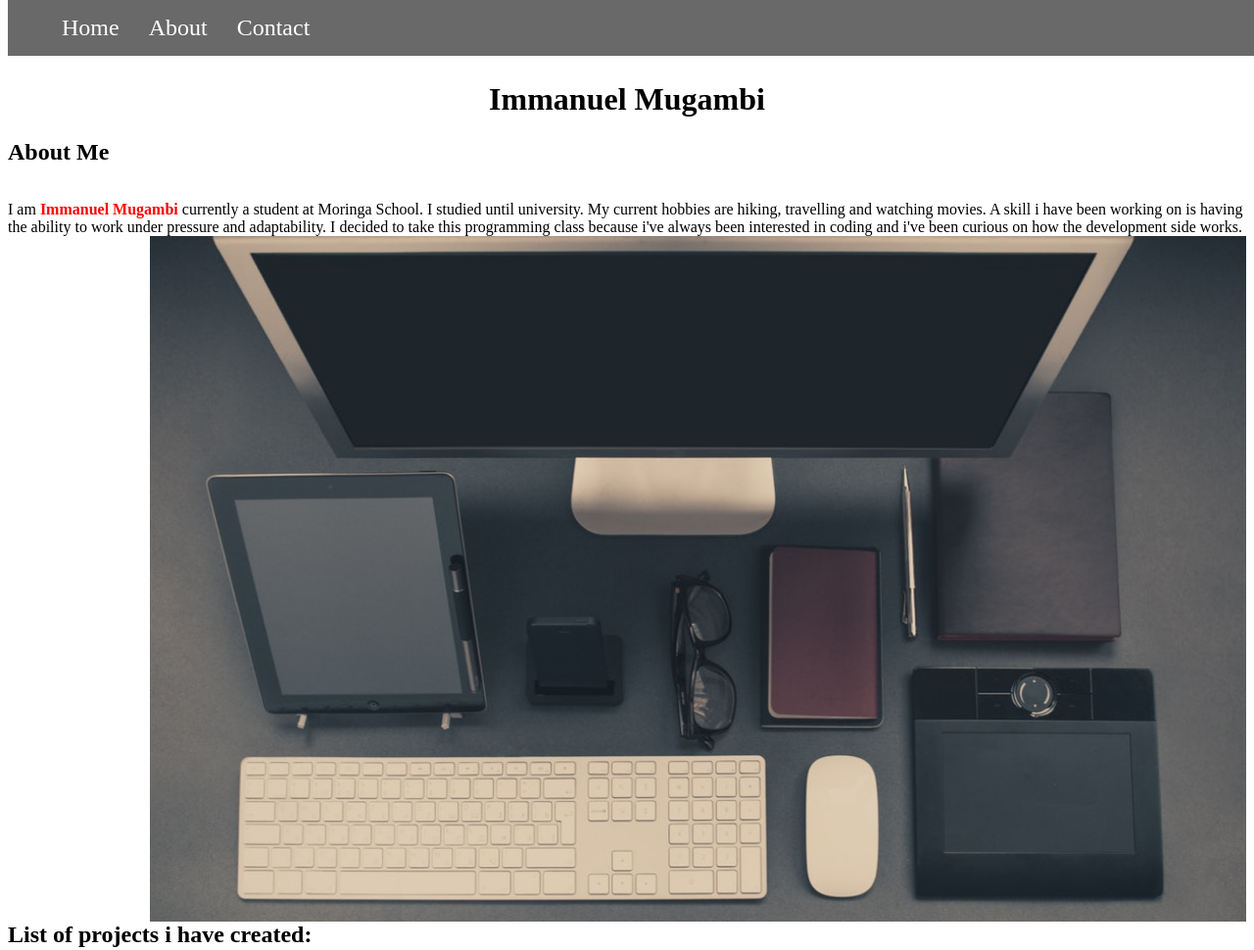
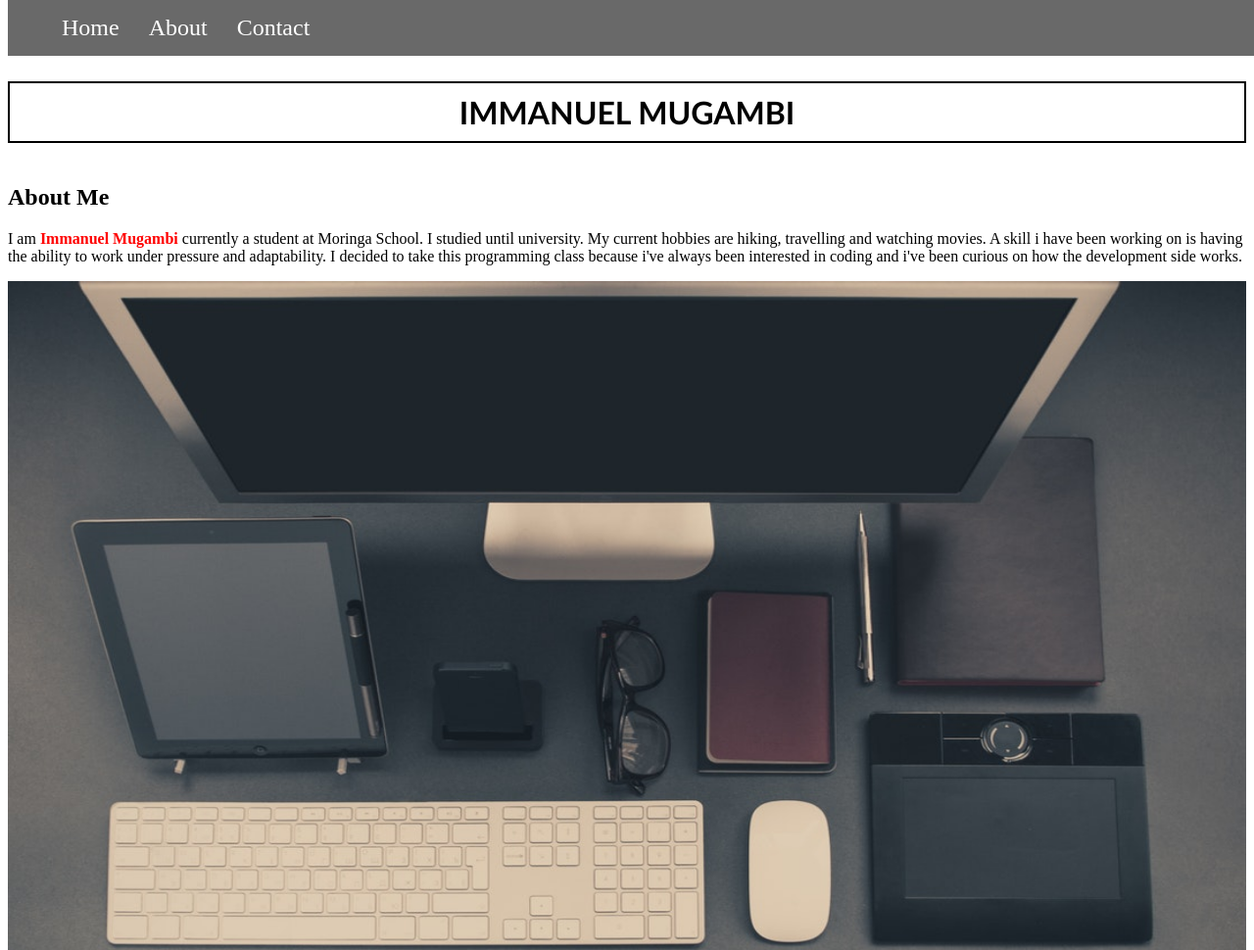
Before and after one commit to Imma7/Portfolio-Landing-Page, a plain HTML site: page index.html in a window 1280 px wide. Shown: the top 970 px of the page at 98% size. Drawn offline with Linux system fonts and the light colour scheme.

Commit message:
Adiing font to Gill Sans', 'Gill Sans MT', Calibri, 'Trebuchet MS', sans-serif

```diff
--- a/css/styles.css
+++ b/css/styles.css
@@ -27,8 +27,9 @@
     float: left;
 }
 img{
-    float: right;
+    float: left;
     height: 700px;
+    width: 100%;
 
 }
 .link{
@@ -37,3 +38,8 @@ img{
 .link li{
     text-decoration: none;
 }
+#head1{
+    border: 2px solid black;
+    font-family: 'Gill Sans', 'Gill Sans MT', Calibri, 'Trebuchet MS', sans-serif;
+    padding: 10px;
+}
--- a/index.html
+++ b/index.html
@@ -1,9 +1,11 @@
 <!DOCTYPE html>
 <html lang="en">
+
 <head>
   <title>Portfolio Landing Page</title>
   <link rel="stylesheet" href="css/styles.css" type="text/css">
 </head>
+
 <body>
   <div class="navbar">
     <ul>
@@ -15,22 +17,26 @@
   <br>
   <br>
   <br>
-    <center><h1 id="head1">Immanuel Mugambi</h1></center>
+  <h1 id="head1"><center>IMMANUEL MUGAMBI</center></h1>
+  <div class="column">
   <h2>About Me</h2>
-    <div class="column">
-    <p>I am <span style="color: red;"><strong>Immanuel Mugambi</strong></span> currently a student at Moringa School. I studied until university. My current hobbies are hiking, travelling and watching movies. A skill i have been working on is having the ability to work under pressure and adaptability. I decided to take this programming class because i've always been interested in coding and i've been curious on how the development side works.
+    <p>I am <span style="color: red;"><strong>Immanuel Mugambi</strong></span> currently a student at Moringa School. I studied until university. My current hobbies are hiking, travelling and watching movies. A skill i have been working on is having the
+      ability to work under pressure and adaptability. I decided to take this programming class because i've always been interested in coding and i've been curious on how the development side works.
+  </div>
   <img src="image/Top_view.jpg" alt="DeskTop"></p>
-
-</div>
+  <br>
+  <br>
   <br>
   <br>
   <h2><strong>List of projects i have created:</strong></h2>
   <div class="link">
     <ul>
       <li><em><strong><a href="https://github.com/Imma7/hello-world2">Hello World 2</a></strong></em> was my first project ever in Moringa school which i created my first simple website. Hello World 2 uses basic <em>HTML</em></li>
-        <li><em><strong><a href="https://github.com/Imma7/Happy-Trails-Travel-Agency">Happy Trails Travel Agency</a></strong></em> was a travelling website showing the best tropical and popular destinations that the travel agnecy recommended. The language used was <em>HTML</em> and <em>CSS</em></li>
+      <li><em><strong><a href="https://github.com/Imma7/Happy-Trails-Travel-Agency">Happy Trails Travel Agency</a></strong></em> was a travelling website showing the best tropical and popular destinations that the travel agnecy recommended. The language used
+        was <em>HTML</em> and <em>CSS</em></li>
       <li><em><strong><a href="https://github.com/Imma7/cookie-recipe">Cookie recipe</a></strong></em> shows us the recipe of making the best chocolate chip cookies. Cookie recipe uses basic <em>HTML</em> and <em>CSS</em> </li>
     </ul>
   </div>
 </body>
+
 </html>
```
Also changed, not shown: image/city.jpg (added). Lines whose indentation alone changed are shown as unchanged.
